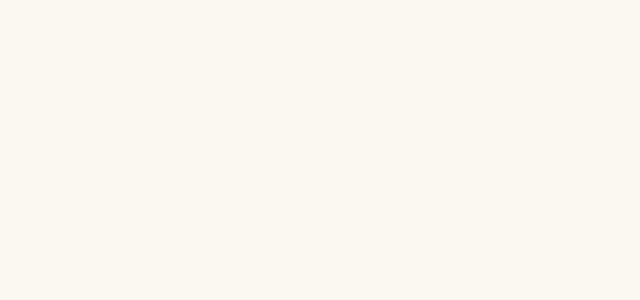
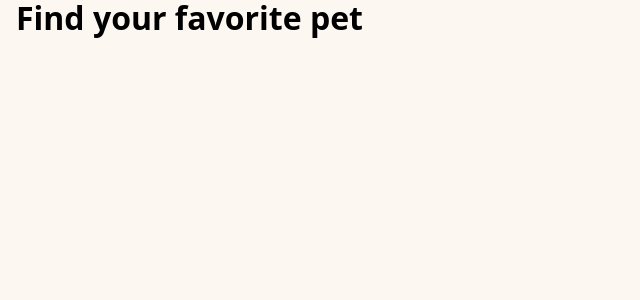
Before and after one commit to Semen-Gomzyak/pets-project-frontend, a React (Create React App) app: page /pets-project-frontend/notices in a window 1280 px wide. Before the commit this address had no page. Shown: the top 300 px of the page, without its empty margins (0-640 px from the left). Built offline with nearby package versions, Linux system fonts and the light colour scheme.

Commit message:
29  - 32 add structure

```diff
--- a/src/components/App/App.jsx
+++ b/src/components/App/App.jsx
@@ -5,7 +5,9 @@ import { SharedLayout } from '../SharedLayout/SaredLayout';
 import { Profile } from '../Profile/Profile';
 
 import { HomePage } from 'pages/HomePage/HomePage';
+import  {NoticesPage}  from 'pages/NoticesPage/NoticesPage';
 import { UserNav } from 'components/UserNav/UserNav';
+import { NoticeCategoryItem } from 'components/Notices/NoticeCategoryList/NoticeCategoryItem';
 import { PublicRoute } from 'services/PublicRoute';
 import { PrivateRoute } from 'services/PrivateRoute';
 
@@ -38,6 +40,10 @@ export const App = () => {
       </Route>
 
       <Route path="/profile" element={<Profile />} />
+
+      <Route path="notices" element={<NoticesPage />}>
+
+      </Route>
     </Routes>
   );
 };
--- /dev/null
+++ b/src/components/Notices/NoticesSearch/NoticesSearch.jsx
@@ -0,0 +1,3 @@
+export const NoticesSearch = () => {
+  return <h1>Find your favorite pet</h1>;
+};
--- /dev/null
+++ b/src/pages/NoticesPage/NoticesPage.jsx
@@ -0,0 +1,18 @@
+import  ContainerPage  from 'components/Container/ContainerPage';
+
+import { NoticesSearch } from 'components/Notices/NoticesSearch/NoticesSearch';
+import { NoticesCategoryNav } from 'components/Notices/NoticeCategoryList/NoticeCategoryItem';
+import { NoticesCategoryItem } from 'components/Notices/NoticeCategoryList/NoticeCategoryItem';
+
+export const NoticesPage = () => {
+  return (
+    <ContainerPage>
+      <h1>Find your favorite pet</h1>
+      {/* <NoticesSearch />
+
+      <NoticesCategoryNav>
+        <NoticesCategoryItem />
+      </NoticesCategoryNav> */}
+    </ContainerPage>
+  );
+};
```
Also changed, not shown: src/components/Notices/NoticeCategoryList/NoticeCategoryItem.jsx (added), src/components/Notices/NoticesCategoriesNav/NoticesCategoryNav.jsx (added).
